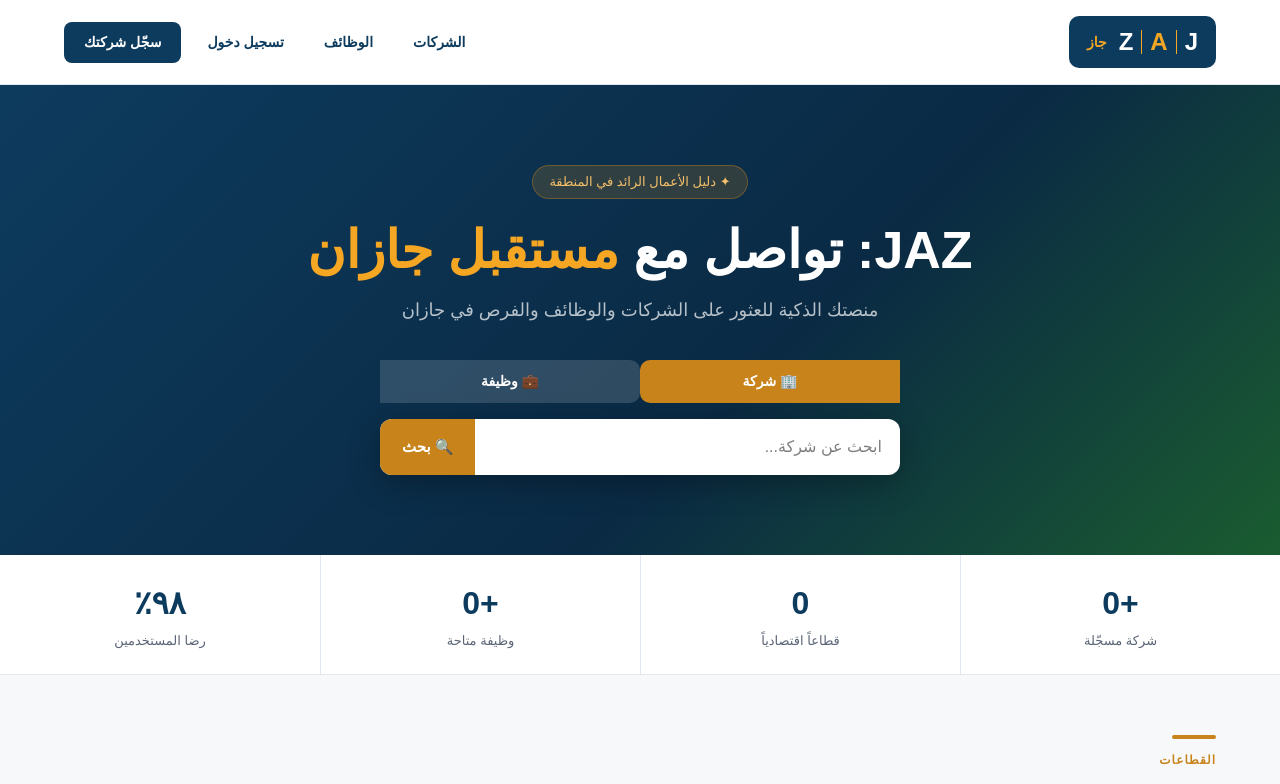
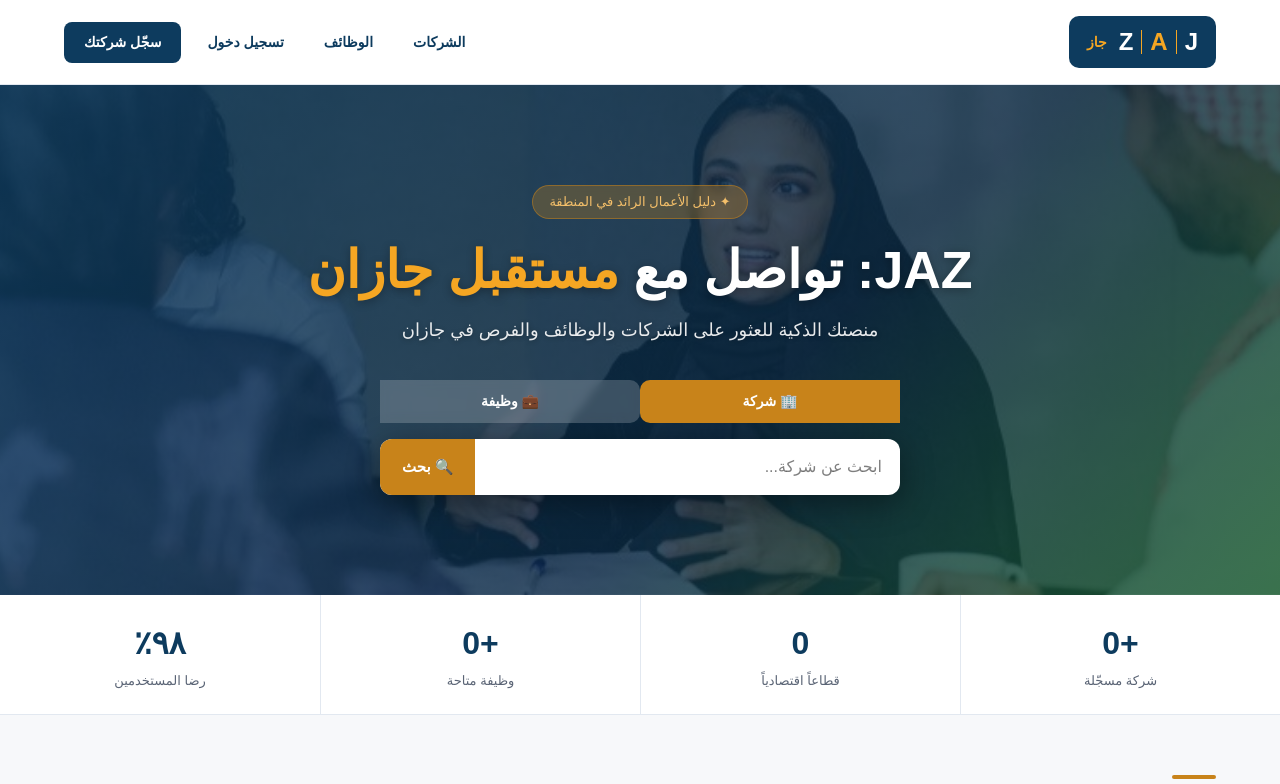
Before and after one commit to KHALIDx299/jaz-website, a Next.js app: page / in a window 1280 px wide. Shown: the top 784 px of the page. Built offline with nearby package versions, Linux system fonts and the light colour scheme; no server answers; the database is empty.

Commit message:
add hero background image

```diff
--- a/app/page.tsx
+++ b/app/page.tsx
@@ -110,7 +110,6 @@ export default function Home() {
 
       <nav style={{background:'#fff',padding:'16px 5%',display:'flex',justifyContent:'space-between',alignItems:'center',borderBottom:'1px solid #E2E8F0',position:'sticky',top:0,zIndex:100}}>
 
-        {/* الشعار */}
         <a href="/" style={{display:'inline-flex',alignItems:'center',background:'#0D3B5E',padding:'8px 18px',borderRadius:'10px',gap:'8px',textDecoration:'none'}}>
           <span style={{fontSize:'24px',fontWeight:'800',color:'#fff'}}>J</span>
           <span style={{width:'1px',height:'24px',background:'#F5A623'}}></span>
@@ -120,7 +119,6 @@ export default function Home() {
           <span style={{fontSize:'14px',color:'#F5A623',fontWeight:'700',marginRight:'4px'}}>جاز</span>
         </a>
 
-        {/* قائمة الكمبيوتر */}
         <div className="desktop-nav">
           <a href="/companies" style={navLinkStyle}>الشركات</a>
           <a href="/jobs" style={navLinkStyle}>الوظائف</a>
@@ -145,7 +143,6 @@ export default function Home() {
           )}
         </div>
 
-        {/* زر قائمة الجوال ☰ */}
         <button
           className="mobile-menu-btn"
           onClick={() => setMenuOpen(!menuOpen)}
@@ -155,7 +152,6 @@ export default function Home() {
         </button>
       </nav>
 
-      {/* قائمة الجوال (تظهر عند الضغط على ☰) */}
       <div
         className={`mobile-menu ${menuOpen ? 'open' : ''}`}
         style={{display:'none',background:'#fff',borderBottom:'1px solid #E2E8F0',padding:'12px 5%',position:'sticky',top:'80px',zIndex:99}}
@@ -180,17 +176,31 @@ export default function Home() {
         )}
       </div>
 
-      <div style={{background:'linear-gradient(135deg,#0D3B5E 0%,#0A2A44 60%,#1A5C30 100%)',padding:'80px 5%',textAlign:'center'}}>
-        <div style={{display:'inline-block',background:'rgba(200,131,26,.2)',border:'1px solid rgba(200,131,26,.4)',color:'#F5C06A',padding:'6px 16px',borderRadius:'20px',fontSize:'13px',marginBottom:'20px'}}>✦ دليل الأعمال الرائد في المنطقة</div>
-        <h1 style={{fontSize:'clamp(28px,5vw,52px)',fontWeight:'800',color:'#fff',marginBottom:'16px',lineHeight:'1.2'}}>JAZ: تواصل مع <span style={{color:'#F5A623'}}>مستقبل جازان</span></h1>
-        <p style={{color:'rgba(255,255,255,.7)',fontSize:'18px',marginBottom:'36px'}}>منصتك الذكية للعثور على الشركات والوظائف والفرص في جازان</p>
+      {/* 🆕 قسم الـ Hero مع صورة الخلفية العريضة */}
+      <div style={{
+        position:'relative',
+        backgroundImage:`linear-gradient(135deg, rgba(13,59,94,0.85) 0%, rgba(10,42,68,0.80) 60%, rgba(26,92,48,0.85) 100%), url('/hero-bg.jpg')`,
+        backgroundSize:'cover',
+        backgroundPosition:'center',
+        backgroundRepeat:'no-repeat',
+        padding:'100px 5%',
+        textAlign:'center',
+        minHeight:'500px',
+        display:'flex',
+        flexDirection:'column',
+        justifyContent:'center',
+        alignItems:'center'
+      }}>
+        <div style={{display:'inline-block',background:'rgba(200,131,26,.3)',border:'1px solid rgba(200,131,26,.5)',color:'#F5C06A',padding:'6px 16px',borderRadius:'20px',fontSize:'13px',marginBottom:'20px',backdropFilter:'blur(4px)'}}>✦ دليل الأعمال الرائد في المنطقة</div>
+        <h1 style={{fontSize:'clamp(28px,5vw,52px)',fontWeight:'800',color:'#fff',marginBottom:'16px',lineHeight:'1.2',textShadow:'0 2px 10px rgba(0,0,0,0.3)'}}>JAZ: تواصل مع <span style={{color:'#F5A623'}}>مستقبل جازان</span></h1>
+        <p style={{color:'rgba(255,255,255,.9)',fontSize:'18px',marginBottom:'36px',textShadow:'0 1px 5px rgba(0,0,0,0.3)',maxWidth:'600px'}}>منصتك الذكية للعثور على الشركات والوظائف والفرص في جازان</p>
 
-        <div style={{display:'flex',justifyContent:'center',gap:'0',marginBottom:'16px',maxWidth:'520px',margin:'0 auto 16px'}}>
-          <button onClick={()=>setSearchType('companies')} style={{flex:1,padding:'11px',border:'none',borderRadius:'10px 0 0 10px',background:searchType==='companies'?'#C8831A':'rgba(255,255,255,.15)',color:'#fff',fontFamily:'Arial,sans-serif',fontSize:'14px',fontWeight:'700',cursor:'pointer'}}>🏢 شركة</button>
-          <button onClick={()=>setSearchType('jobs')} style={{flex:1,padding:'11px',border:'none',borderRadius:'0 10px 10px 0',background:searchType==='jobs'?'#C8831A':'rgba(255,255,255,.15)',color:'#fff',fontFamily:'Arial,sans-serif',fontSize:'14px',fontWeight:'700',cursor:'pointer'}}>💼 وظيفة</button>
+        <div style={{display:'flex',justifyContent:'center',gap:'0',marginBottom:'16px',maxWidth:'520px',width:'100%'}}>
+          <button onClick={()=>setSearchType('companies')} style={{flex:1,padding:'11px',border:'none',borderRadius:'10px 0 0 10px',background:searchType==='companies'?'#C8831A':'rgba(255,255,255,.2)',color:'#fff',fontFamily:'Arial,sans-serif',fontSize:'14px',fontWeight:'700',cursor:'pointer',backdropFilter:'blur(4px)'}}>🏢 شركة</button>
+          <button onClick={()=>setSearchType('jobs')} style={{flex:1,padding:'11px',border:'none',borderRadius:'0 10px 10px 0',background:searchType==='jobs'?'#C8831A':'rgba(255,255,255,.2)',color:'#fff',fontFamily:'Arial,sans-serif',fontSize:'14px',fontWeight:'700',cursor:'pointer',backdropFilter:'blur(4px)'}}>💼 وظيفة</button>
         </div>
 
-        <div style={{display:'flex',maxWidth:'520px',margin:'0 auto',background:'#fff',borderRadius:'12px',overflow:'hidden',boxShadow:'0 8px 32px rgba(0,0,0,.3)'}}>
+        <div style={{display:'flex',maxWidth:'520px',width:'100%',background:'#fff',borderRadius:'12px',overflow:'hidden',boxShadow:'0 8px 32px rgba(0,0,0,.4)'}}>
           <input id="searchInput" type="text" placeholder={searchType==='companies'?'ابحث عن شركة...':'ابحث عن وظيفة...'} style={{flex:1,padding:'16px 18px',border:'none',outline:'none',fontSize:'16px',direction:'rtl'}} onKeyDown={(e)=>{ if(e.key==='Enter') handleSearch() }} />
           <button onClick={handleSearch} style={{background:'#C8831A',color:'#fff',border:'none',padding:'14px 22px',fontSize:'15px',fontWeight:'700',cursor:'pointer'}}>🔍 بحث</button>
         </div>
```
Also changed, not shown: public/hero-bg.jpg (added).
